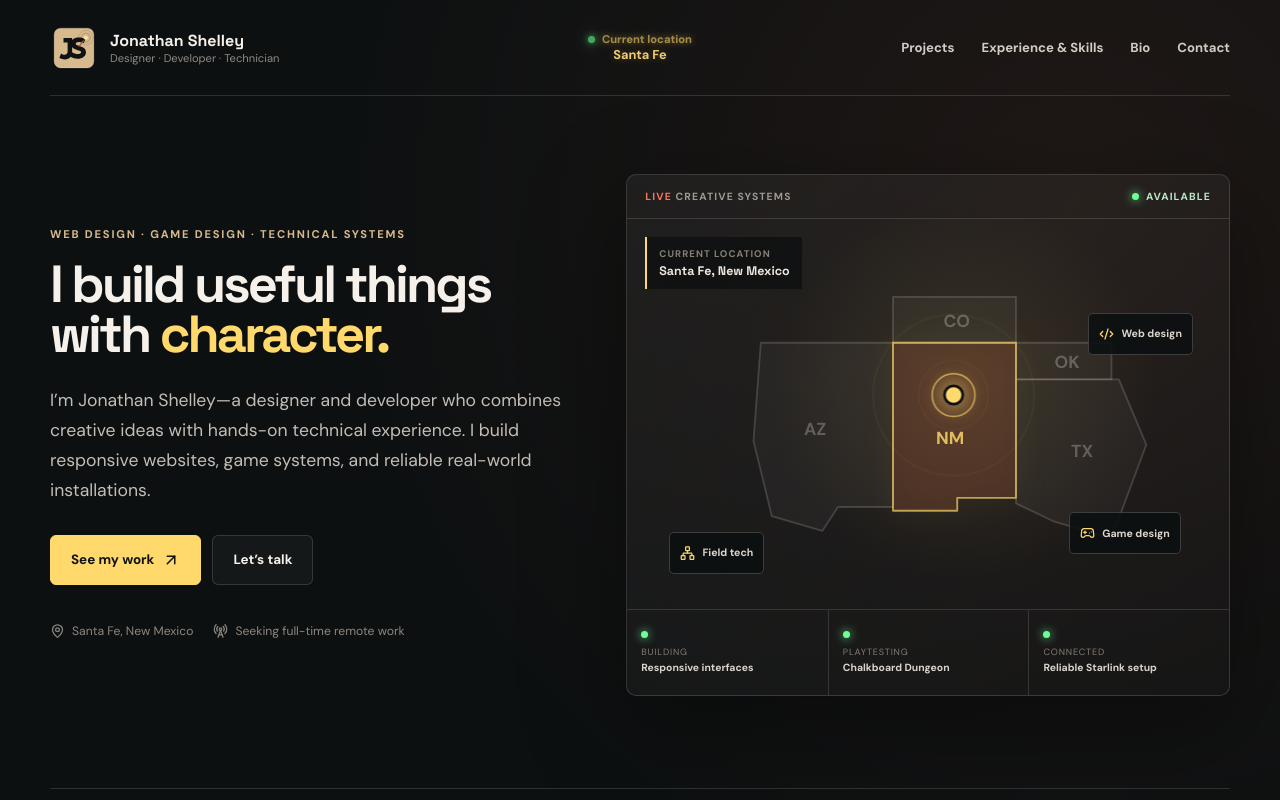
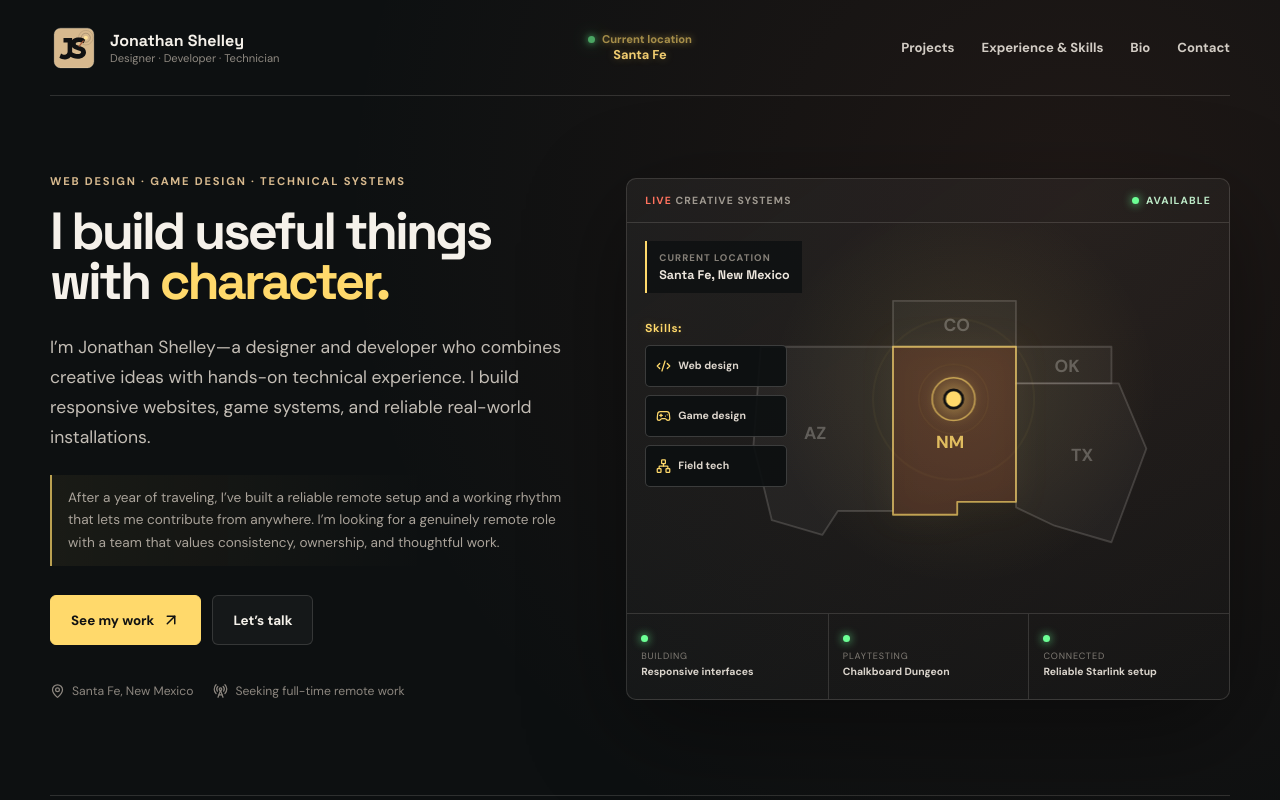
Before and after one commit to jonio298/toast-portfolio, a React (Vite) app in the folder professional-portfolio/: page / in a window 1280 px wide. Shown: the top 800 px of the page. Built offline with nearby package versions, Linux system fonts and the light colour scheme.

Commit message:
Refine remote positioning and map skills

```diff
--- a/professional-portfolio/src/App.jsx
+++ b/professional-portfolio/src/App.jsx
@@ -165,9 +165,12 @@ function LocationRadar() {
           <circle className="pulse p1" cx="348" cy="170" r="28" /><circle className="pulse p2" cx="348" cy="170" r="52" /><circle className="pulse p3" cx="348" cy="170" r="78" />
           <circle className="map-core" cx="348" cy="170" r="10" />
         </svg>
-        <span className="discipline web"><Code2 />Web design</span>
-        <span className="discipline game"><Gamepad2 />Game design</span>
-        <span className="discipline field"><Network />Field tech</span>
+        <div className="discipline-list" aria-label="Skills">
+          <strong>Skills:</strong>
+          <span className="discipline"><Code2 />Web design</span>
+          <span className="discipline"><Gamepad2 />Game design</span>
+          <span className="discipline"><Network />Field tech</span>
+        </div>
       </div>
       <div className="readouts">
         <span><i />BUILDING<b>Responsive interfaces</b></span>
@@ -241,6 +244,7 @@ function Home() {
             <p className="eyebrow">WEB DESIGN · GAME DESIGN · TECHNICAL SYSTEMS</p>
             <h1>I build useful things with <span>character.</span></h1>
             <p className="lede">I’m Jonathan Shelley—a designer and developer who combines creative ideas with hands-on technical experience. I build responsive websites, game systems, and reliable real-world installations.</p>
+            <p className="remote-statement">After a year of traveling, I’ve built a reliable remote setup and a working rhythm that lets me contribute from anywhere. I’m looking for a genuinely remote role with a team that values consistency, ownership, and thoughtful work.</p>
             <div className="actions"><a className="button primary" href="#projects">See my work <ArrowUpRight size={18} /></a><a className="button" href="mailto:jonio298@gmail.com">Let’s talk</a></div>
             <div className="facts"><span><MapPin />Santa Fe, New Mexico</span><span><RadioTower />Seeking full-time remote work</span></div>
           </div>
--- a/professional-portfolio/src/index.css
+++ b/professional-portfolio/src/index.css
@@ -42,6 +42,7 @@ h1 span { color: var(--gold); }
 h2 { margin-bottom: 18px; font-size: clamp(2.2rem, 4.5vw, 4.1rem); line-height: 1; letter-spacing: -.05em; }
 h3 { margin-bottom: 9px; font-size: 1.35rem; }
 .lede { max-width: 610px; color: #c3bdb5; font-size: 1.1rem; line-height: 1.7; }
+.remote-statement { max-width: 610px; margin: 22px 0 0; padding: 12px 0 12px 16px; border-left: 2px solid rgba(255, 217, 107, .72); color: #aaa39a; font-size: .85rem; line-height: 1.65; background: linear-gradient(90deg, rgba(255, 217, 107, .055), transparent 74%); }
 .actions { display: flex; flex-wrap: wrap; gap: 11px; margin-top: 29px; }
 .button { display: inline-flex; min-height: 50px; padding: 0 20px; border: 1px solid var(--line); border-radius: 6px; align-items: center; justify-content: center; gap: 8px; background: rgba(245, 241, 234, .035); font-size: .84rem; font-weight: 800; text-decoration: none; transition: .18s; }
 .button:hover { transform: translateY(-2px); border-color: #d7b98e; }
@@ -70,11 +71,10 @@ h3 { margin-bottom: 9px; font-size: 1.35rem; }
 .pulse.p2 { animation-delay: .45s; }
 .pulse.p3 { animation-delay: .9s; }
 .map-core { fill: var(--gold); stroke: #101112; stroke-width: 3; filter: drop-shadow(0 0 12px var(--gold)); }
-.discipline { position: absolute; z-index: 4; display: flex; padding: 8px 10px; border: 1px solid rgba(245, 241, 234, .2); border-radius: 5px; align-items: center; gap: 7px; color: #ddd6cd; background: rgba(13, 16, 17, .9); font-size: .66rem; font-weight: 700; }
+.discipline-list { position: absolute; z-index: 4; top: 98px; left: 18px; display: grid; width: 142px; gap: 8px; }
+.discipline-list > strong { margin-bottom: 2px; color: var(--gold); font: 700 .72rem 'Space Grotesk'; letter-spacing: .06em; text-shadow: 0 0 9px rgba(255, 217, 107, .28); }
+.discipline { display: flex; min-height: 38px; padding: 8px 10px; border: 1px solid rgba(245, 241, 234, .2); border-radius: 5px; align-items: center; gap: 7px; color: #ddd6cd; background: rgba(13, 16, 17, .92); font-size: .66rem; font-weight: 700; }
 .discipline svg { width: 15px; color: var(--gold); }
-.discipline.web { top: 24%; right: 6%; }
-.discipline.game { right: 8%; bottom: 14%; }
-.discipline.field { bottom: 9%; left: 7%; }
 .readouts { display: grid; grid-template-columns: repeat(3, 1fr); border-top: 1px solid var(--line); }
 .readouts span { display: grid; min-height: 85px; padding: 14px; align-content: center; color: #827d76; font-size: .57rem; letter-spacing: .09em; }
 .readouts span + span { border-left: 1px solid var(--line); }
@@ -212,9 +212,7 @@ footer { display: flex; justify-content: space-between; padding: 24px 0 34px; bo
   .map-stage { min-height: 340px; }
   .map-label { top: 12px; left: 12px; }
   .southwest-map { inset: 44px -36px 4px; width: calc(100% + 72px); height: calc(100% - 48px); }
-  .discipline.web { top: 29%; right: 3%; }
-  .discipline.game { right: 3%; bottom: 12%; }
-  .discipline.field { left: 3%; bottom: 6%; }
+  .discipline-list { top: 88px; left: 12px; width: 132px; }
   .readouts { grid-template-columns: 1fr; }
   .readouts span + span { border-top: 1px solid var(--line); border-left: 0; }
   .work-style { grid-template-columns: 1fr; gap: 24px; padding: 64px 0; }
```
